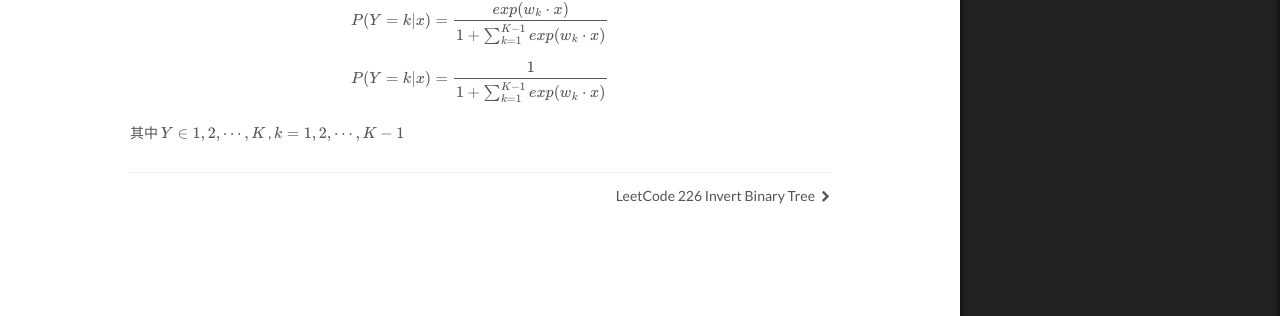
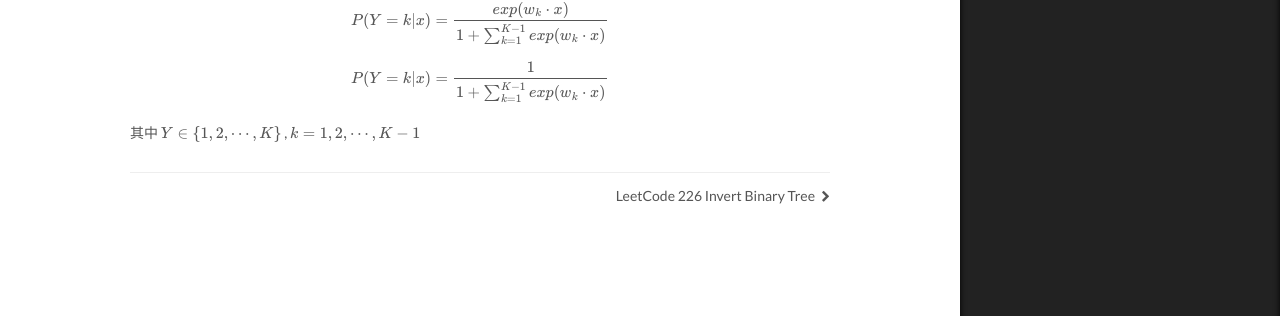
Before and after one commit to 10B-B11/10B-B11.github.io, a Jekyll site: the page built from _posts/2018-06-05-逻辑斯蒂模型与最大熵模型.md, in a window 1280 px wide and 1400 px high, scrolled down 1558 px. Shown: the part 982-1298 px from the top of the window. Built offline with Jekyll 4.4.1, drawn with Linux system fonts in a browser that asks for light colours; formulas are drawn with MathJax 3.

```diff
--- a/_posts/2018-06-05-逻辑斯蒂模型与最大熵模型.md
+++ b/_posts/2018-06-05-逻辑斯蒂模型与最大熵模型.md
@@ -41,7 +41,7 @@ $$
 
 对于该模型来说，我们最终会把实例x分到概率值较高的那一类。
 
-同时，我们引入**几率**一词，从另一角度看逻辑斯蒂回归模型。按照几率的定义，如果一个事件发生概率为$p$，那么该事件发生的几率则是 $\frac{p}{1-p}$ ,该事件的对数几率为：
+同时，我们引入**几率**一词，从另一角度看逻辑斯蒂回归模型。按照几率的定义，如果一个事件发生概率为$p$，那么该事件发生的几率则是 **$\frac{p}{1-p}$** ,该事件的对数几率为：
 
 $$
 logit(p) = \log \frac{p}{1-p}
@@ -97,4 +97,4 @@ $$
 P(Y = k | x) = \frac{1}{1 + \sum_{k = 1}^{K - 1}exp(w_k \cdot x)}
 $$
 
-其中 $Y \in \{1, 2, \cdots, K\}$ , $k = 1, 2,\cdots, K - 1$
+其中 $Y \in \\{1, 2, \cdots, K\\}$ , $k = 1, 2,\cdots, K - 1$
```
